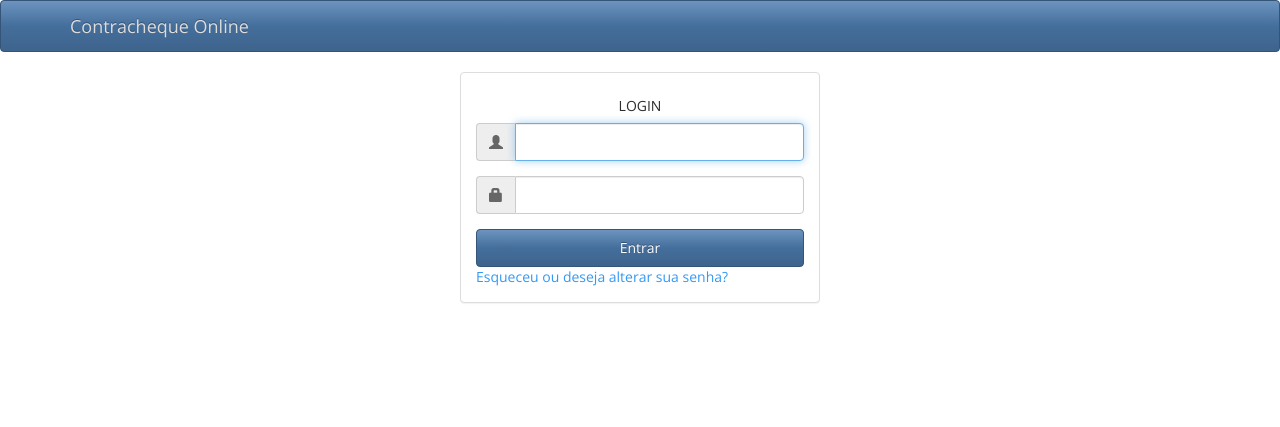
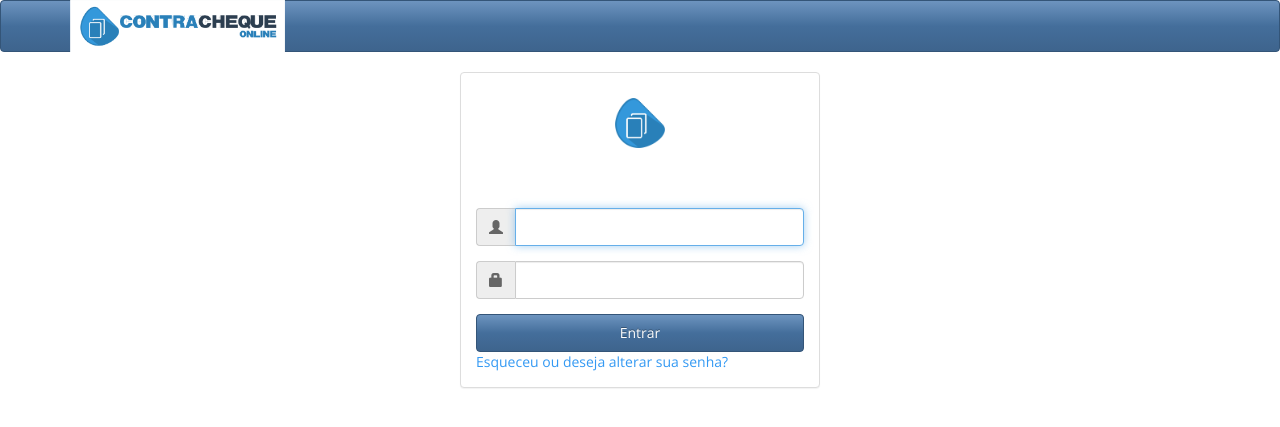
Before and after one commit to raphaelcmacedo/folhaonline, a Django app: page /login/ in a window 1280 px wide. Shown: the top 427 px of the page. Run offline with Django 3.2, Linux system fonts and the light colour scheme; parts of the project's set-up code (start-up, migrations or seed data) failed here and were passed over; some libraries are stand-ins or nearby versions; some web fonts are replaced.

Commit message:
Mascára

```diff
--- /dev/null
+++ b/folha/core/static/js/login.js
@@ -0,0 +1,8 @@
+/**
+ * Created by Raphael on 01/04/2017.
+ */
+$(document).ready(function(){
+
+    $('#id_username').mask('000.000.000-00');
+
+});
--- a/folha/core/templates/base.html
+++ b/folha/core/templates/base.html
@@ -15,9 +15,10 @@
 			  src="https://code.jquery.com/jquery-3.2.1.min.js"
 			  integrity="sha256-hwg4gsxgFZhOsEEamdOYGBf13FyQuiTwlAQgxVSNgt4="
 			  crossorigin="anonymous"></script>
+        <script src="https://cdnjs.cloudflare.com/ajax/libs/jquery.mask/1.14.10/jquery.mask.js"></script>
 
         <!-- Favicon -->
-        <link rel="shortcut icon" href="{% static 'img/favicon.ico' %}">
+        <link rel="shortcut icon" href="{% static 'img/logo.png' %}">
 
         <!-- CSS -->
         <link rel="stylesheet" href="{% static 'css/font-awesome.min.css' %}">
--- a/folha/core/templates/nav.html
+++ b/folha/core/templates/nav.html
@@ -1,8 +1,23 @@
+{% load static %}
 <nav class="navbar navbar-inverse bg-inverse">
       <div class="container">
-      <div class="nav-header">
-          <a class="navbar-brand" href="#">Contracheque Online</a>
-      </div>
+
+
+        <div class="navbar-header">
+            <button type="button" class="navbar-toggle" data-toggle="collapse"
+                    data-target=".navbar-ex1-collapse">
+                <span class="sr-only">Toggle navigation</span>
+                <span class="icon-bar"></span>
+                <span class="icon-bar"></span>
+                <span class="icon-bar"></span>
+            </button>
+            <a class="navbar-brand" rel="home" href="#">
+                <img style="max-width:215px; margin-top: -16px;"
+                     src="{% static 'img/completa.png' %}">
+            </a>
+        </div>
+
+
         <div id="navbar" class="navbar-collapse collapse">
           <ul class="nav navbar-nav navbar-right">
             {% if user.is_authenticated %}
--- a/folha/core/templates/registration/login.html
+++ b/folha/core/templates/registration/login.html
@@ -1,7 +1,9 @@
 {% extends 'base.html' %}
 {% load filters %}
+{% load static %}
 
 {% block content %}
+    <script src="{% static 'js/login.js' %}"></script>
     <div class="container">
          <div class="row">
 
@@ -10,7 +12,9 @@
                 <div class="panel panel-default">
                     <div class="panel-body">
                         <h5 class="text-center">
-                            LOGIN</h5>
+                            <img style="max-width:50px; margin-bottom: 50px"
+                                src="{% static 'img/logo.png' %}">
+                        </h5>
 
                         {% if messages %}
                             {% for message in messages %}
@@ -20,7 +24,7 @@
                             {% endfor %}
                         {% endif %}
 
-                        <form class="form form-signup" role="form" method="post">
+                        <form id="loginForm" class="form form-signup" role="form" method="post">
                             {% csrf_token %}
                             {{ form.non_field_errors }}
                             <div class="form-group">
```
Also changed, not shown: db.sqlite3.
